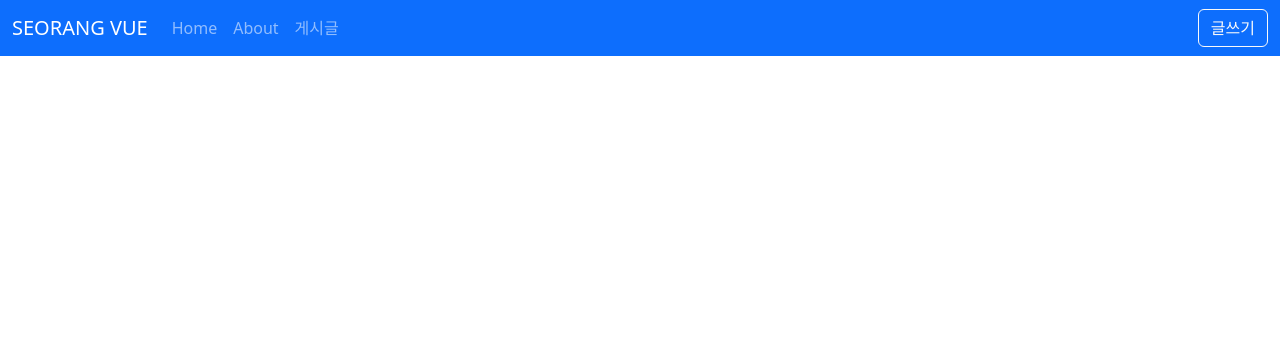
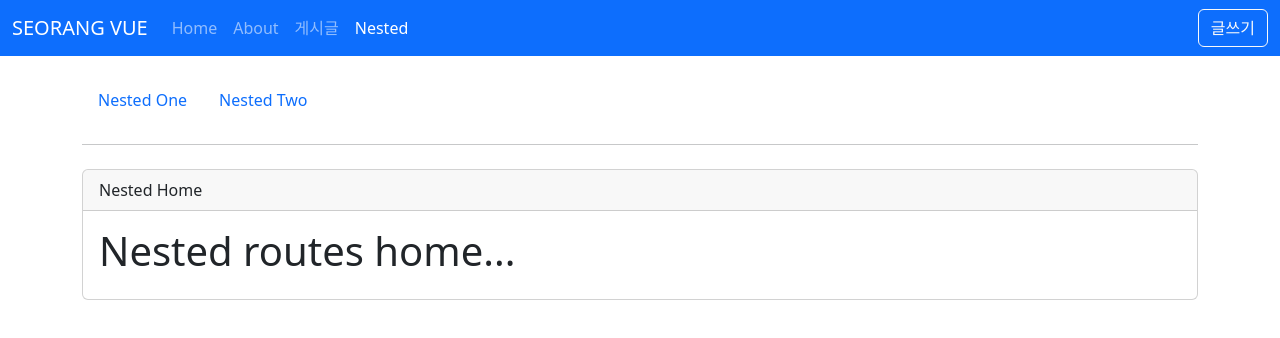
Before and after one commit to seorang42/vuejs3-project, a Vue app: page /nested in a window 1280 px wide. Shown: the top 338 px of the page. Built offline with nearby package versions, Linux system fonts and the light colour scheme.

Commit message:
3-3 404 Not Found & 중첩 라우트 적용 & 3-4 페이지 컴포넌트에 Props 전달

```diff
--- a/src/api/posts.js
+++ b/src/api/posts.js
@@ -10,3 +10,7 @@
 export function getPosts() {
   return posts;
 }
+
+export function getPostsById(id) {
+  return posts.find(item => item.id === id);
+}
--- /dev/null
+++ b/src/components/AppCard.vue
@@ -0,0 +1,13 @@
+<template>
+  <div class="card">
+    <div v-if="$slots.header" class="card-header">
+      <slot name="header"></slot>
+    </div>
+    <div v-if="$slots.default" class="card-body">
+      <slot></slot>
+    </div>
+    <div v-if="$slots.footer" class="card-footer">
+      <slot name="footer"></slot>
+    </div>
+  </div>
+</template>
--- a/src/components/posts/PostItem.vue
+++ b/src/components/posts/PostItem.vue
@@ -1,16 +1,16 @@
 <template>
-  <div class="card">
-    <div class="card-body">
-      <h5 class="card-title">{{ title }}</h5>
-      <p class="card-text">
-        {{ content }}
-      </p>
-      <p class="text-muted">{{ createdAt }}</p>
-    </div>
-  </div>
+  <AppCard>
+    <h5 class="card-title">{{ title }}</h5>
+    <p class="card-text">
+      {{ content }}
+    </p>
+    <p class="text-muted">{{ createdAt }}</p>
+  </AppCard>
 </template>
 
 <script setup>
+import AppCard from '../AppCard.vue';
+
 defineProps({
   title: {
     type: String,
--- a/src/layouts/TheHeader.vue
+++ b/src/layouts/TheHeader.vue
@@ -31,6 +31,11 @@
                 게시글
               </RouterLink>
             </li>
+            <li class="nav-item">
+              <RouterLink class="nav-link" active-class="active" to="/nested">
+                Nested
+              </RouterLink>
+            </li>
           </ul>
           <div class="d-flex" role="search">
             <button class="btn btn-outline-light" type="button" @click="goPage">
--- a/src/router/index.js
+++ b/src/router/index.js
@@ -5,6 +5,11 @@
 import PostDetailView from '@/views/posts/PostDetailView.vue';
 import PostEditView from '@/views/posts/PostEditView.vue';
 import PostListView from '@/views/posts/PostListView.vue';
+import NotFoundView from '@/views/NotFoundView.vue';
+import NestedView from '@/views/nested/NestedView.vue';
+import NestedOneView from '@/views/nested/NestedOneView.vue';
+import NestedTwoView from '@/views/nested/NestedTwoView.vue';
+import NestedHomeView from '@/views/nested/NestedHomeView.vue';
 
 const routes = [
   {
@@ -31,11 +36,41 @@
     path: '/posts/:id',
     name: 'PostDetail',
     component: PostDetailView,
+    // props: true,
+    // props: { word: 'Hello' },
+    props: route => ({ id: parseInt(route.params.id) }),
   },
   {
     path: '/posts/:id/edit',
     name: 'PostEdit',
     component: PostEditView,
+  },
+  {
+    path: '/:pathMatch(.*)*',
+    name: 'NotFound',
+    component: NotFoundView,
+  },
+  {
+    path: '/nested',
+    name: 'Nested',
+    component: NestedView,
+    children: [
+      {
+        path: '',
+        name: 'NestedHome',
+        component: NestedHomeView,
+      },
+      {
+        path: 'one',
+        name: 'NestedOne',
+        component: NestedOneView,
+      },
+      {
+        path: 'two',
+        name: 'NestedTwo',
+        component: NestedTwoView,
+      },
+    ],
   },
 ];
 
--- /dev/null
+++ b/src/views/NotFoundView.vue
@@ -0,0 +1,19 @@
+<template>
+  <div class="text-center py-5">
+    <h1>Oops!</h1>
+    <h2>404 Not Found</h2>
+    <div class="text-muted">요청한 페이지를 찾을 수 없습니다</div>
+    <!-- {{ $route.params.pathMatch }} -->
+    <div class="mt-4">
+      <RouterLink to="/">
+        <button class="btn btn-primary">HOME</button>
+      </RouterLink>
+    </div>
+  </div>
+</template>
+
+<script setup>
+import { RouterLink } from 'vue-router';
+</script>
+
+<style lang="scss" scoped></style>
--- /dev/null
+++ b/src/views/nested/NestedHomeView.vue
@@ -0,0 +1,12 @@
+<template>
+  <div class="card">
+    <div class="card-header">Nested Home</div>
+    <div class="card-body">
+      <h1 class="card-title">Nested routes home...</h1>
+    </div>
+  </div>
+</template>
+
+<script setup></script>
+
+<style lang="scss" scoped></style>
--- /dev/null
+++ b/src/views/nested/NestedOneView.vue
@@ -0,0 +1,16 @@
+<template>
+  <div class="card">
+    <div class="card-header">Nested One</div>
+    <div class="card-body">
+      <h5 class="card-title">Special title treatment</h5>
+      <p class="card-text">
+        With supporting text below as a natural lead-in to additional content.
+      </p>
+      <a href="#" class="btn btn-danger">Go somewhere</a>
+    </div>
+  </div>
+</template>
+
+<script setup></script>
+
+<style lang="scss" scoped></style>
--- /dev/null
+++ b/src/views/nested/NestedTwoView.vue
@@ -0,0 +1,16 @@
+<template>
+  <div class="card">
+    <div class="card-header">Nested Two</div>
+    <div class="card-body">
+      <h5 class="card-title">Special title treatment</h5>
+      <p class="card-text">
+        With supporting text below as a natural lead-in to additional content.
+      </p>
+      <a href="#" class="btn btn-warning">Go somewhere</a>
+    </div>
+  </div>
+</template>
+
+<script setup></script>
+
+<style lang="scss" scoped></style>
--- /dev/null
+++ b/src/views/nested/NestedView.vue
@@ -0,0 +1,30 @@
+<template>
+  <div>
+    <ul class="nav nav-pills">
+      <li class="nav-item">
+        <RouterLink
+          class="nav-link"
+          active-class="active"
+          :to="{ name: 'NestedOne', replace: true }"
+        >
+          Nested One
+        </RouterLink>
+      </li>
+      <li class="nav-item">
+        <RouterLink
+          class="nav-link"
+          active-class="active"
+          :to="{ name: 'NestedTwo', replace: true }"
+        >
+          Nested Two
+        </RouterLink>
+      </li>
+    </ul>
+    <hr class="my-4" />
+    <RouterView></RouterView>
+  </div>
+</template>
+
+<script setup></script>
+
+<style lang="scss" scoped></style>
--- a/src/views/posts/PostDetailView.vue
+++ b/src/views/posts/PostDetailView.vue
@@ -1,8 +1,8 @@
 <template>
   <div>
-    <h2>제목</h2>
-    <p>내용</p>
-    <p class="text-muted">2020-01-01</p>
+    <h2>{{ form.title }}</h2>
+    <p>{{ form.content }}</p>
+    <p class="text-muted">{{ form.createdAt }}</p>
     <hr class="my-4" />
     <div class="row g-2">
       <div class="col-auto">
@@ -31,13 +31,30 @@
 </template>
 
 <script setup>
-import { useRoute, useRouter } from 'vue-router';
+import { getPostsById } from '@/api/posts';
+import { ref } from 'vue';
+import { useRouter } from 'vue-router';
 
-const route = useRoute();
+const props = defineProps({
+  id: Number,
+});
+
 const router = useRouter();
-const id = route.params.id;
+// const id = route.params.id;
+const form = ref({});
+// const form = reactive({});
+
+const fetchPost = () => {
+  const data = getPostsById(props.id);
+  form.value = { ...data };
+  /* form.title = data.title;
+  form.content = data.content;
+  form.createdAt = data.createdAt; */
+};
+fetchPost();
 const goListPage = () => router.push({ name: 'PostList' });
-const goEditPage = () => router.push({ name: 'PostEdit', params: { id: id } });
+const goEditPage = () =>
+  router.push({ name: 'PostEdit', params: { id: props.id } });
 </script>
 
 <style lang="scss" scoped></style>
--- a/src/views/posts/PostListView.vue
+++ b/src/views/posts/PostListView.vue
@@ -12,6 +12,10 @@
         />
       </div>
     </div>
+    <hr class="my-4" />
+    <AppCard>
+      <PostDetailView :id="2" />
+    </AppCard>
   </div>
 </template>
 
@@ -20,6 +24,8 @@
 import PostItem from '@/components/posts/PostItem.vue';
 import { ref } from 'vue';
 import { useRouter } from 'vue-router';
+import PostDetailView from './PostDetailView.vue';
+import AppCard from '@/components/AppCard.vue';
 const router = useRouter();
 const posts = ref([]);
 
```
